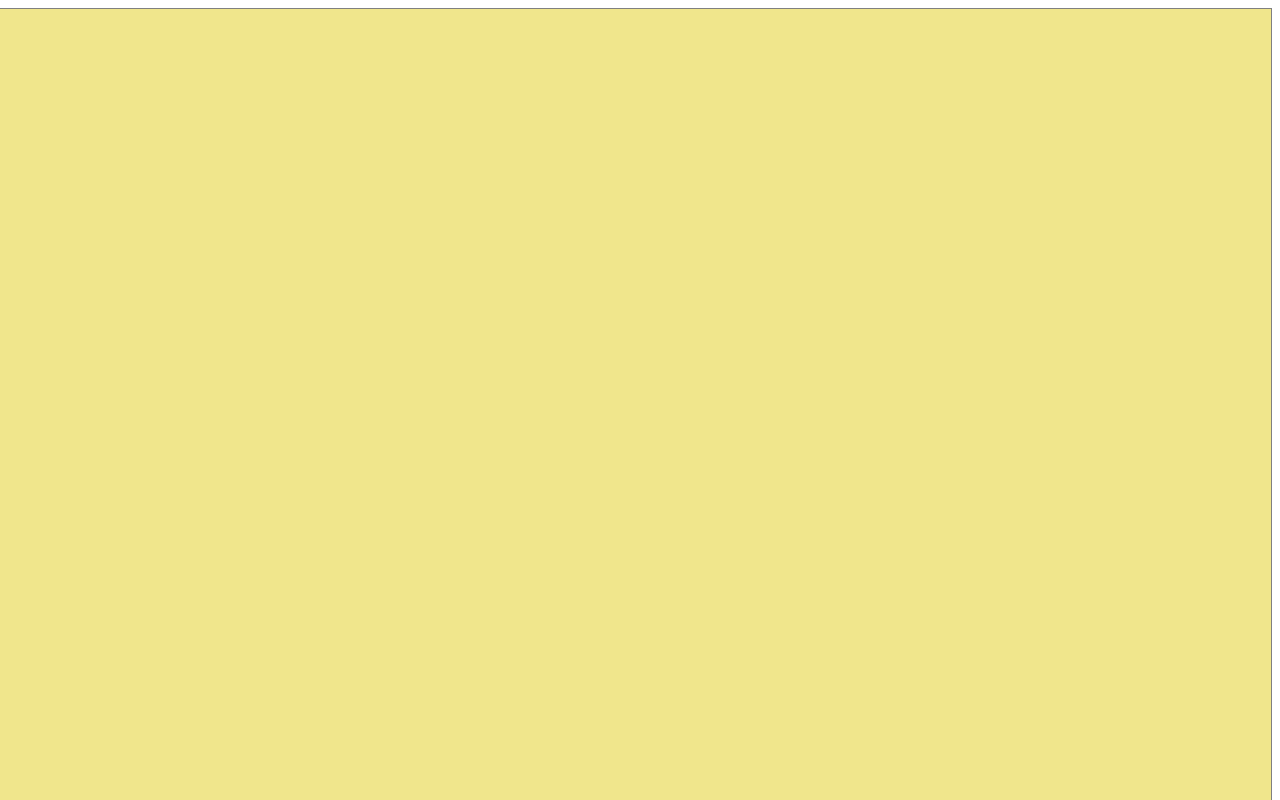
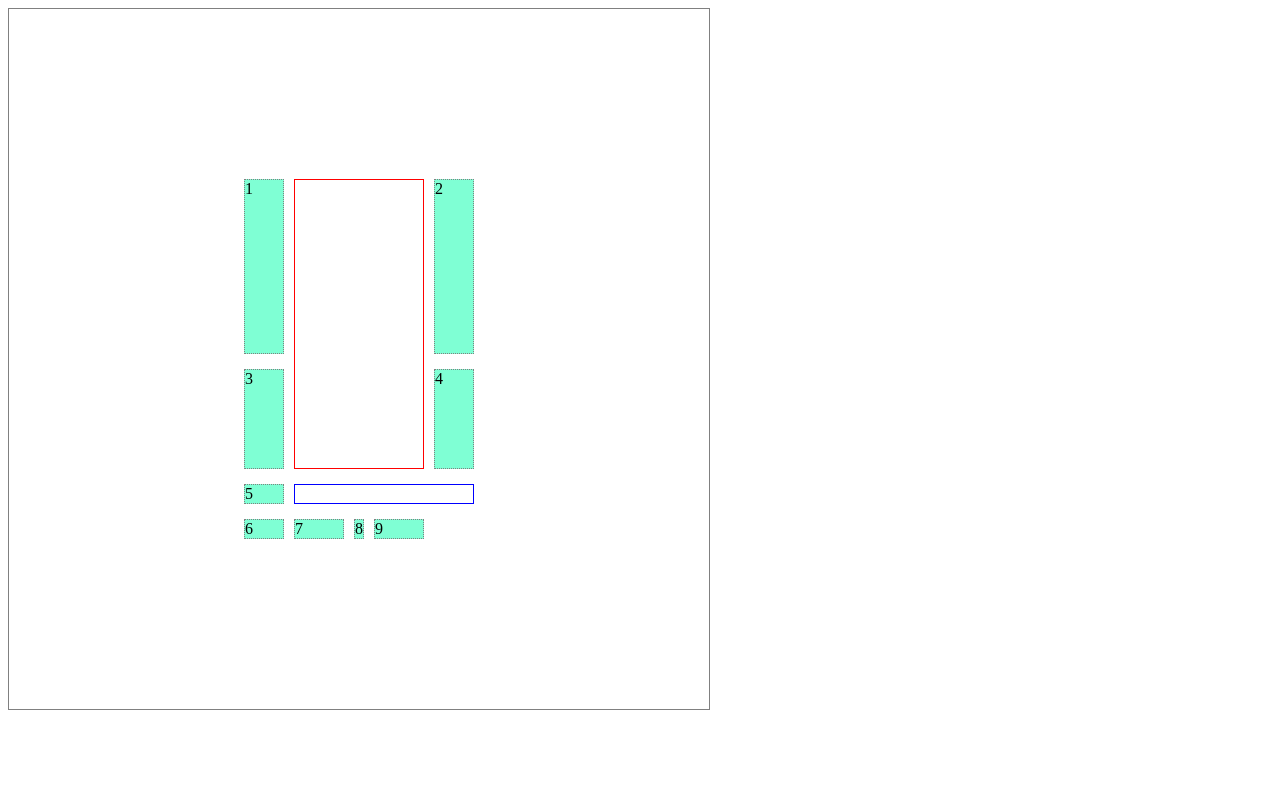
Before and after one commit to finav12/sk-training, a plain HTML site: page index.html in a window 1280 px wide. Shown: the top 800 px of the page. Drawn offline with Linux system fonts and the light colour scheme.

Commit message:
add lesson 8

```diff
--- a/css/style.css
+++ b/css/style.css
@@ -1,30 +1,31 @@
-#conteiner {
-  width: 1700px;
-  height: 1300px;
-  border: 1px solid grey;
-
-justify-self: flex-end;
-  background-color: khaki;
-  /* flex-grow: 1;
-  justify-content: center;
-  align-items: center; */
-  /* justify-self: flex-end; */
-
-
+.conteiner {
+  display: grid;
+  width: 700px;
+  height: 700px;
+  border: 1px solid gray;
+   /* grid-template-columns: repeat(3,80px);
+   grid-template-rows: repeat(3,80px); */
+   grid-template-columns:[first] 40px [line2] 50px [line3] auto [col4-start] 50px [five]40px [end];
+   grid-template-rows:  [row1-start] 25% [row1-end] 100px [third-line] auto [lost-line] ;
+   grid-gap: 15px 10px;
+   justify-content: center;
+   align-content:center;
 }
-.box {
-  width: 150px;
-  height: 150px;
-  background-color: lawngreen;
-  margin: 10px;
-  border: 2px solid blue;
-
-  /* flex-grow: 1; */
+.box{
+  /* width: 100px;
+  height: 100px; */
+  background-color: aquamarine;
+  border: 1px dotted grey;
 }
-#box2{
-   /* align-self: flex-end; */
-
+.item__a{
+  grid-column-start: 2 ;
+  grid-column-end: five;
+  grid-row-start: row1-start;
+  grid-row-end: 3;
+  border: 1px solid red;
 }
-#box4{
-    /* justify-content: flex-end; */
+.item__с{
+  border: 1px solid blue;
+  grid-column: 2 / span 4;
+  grid-row: third-line / 4 ;
 }
--- a/index.html
+++ b/index.html
@@ -1,19 +1,29 @@
 <!DOCTYPE html>
 <html lang="en">
+
 <head>
-    <meta charset="UTF-8">
-    <meta http-equiv="X-UA-Compatible" content="IE=edge">
-    <meta name="viewport" content="width=device-width, initial-scale=1.0">
-    <title>Document</title>
-    <link rel="stylesheet" href="css/style.css ">
+  <meta charset="UTF-8">
+  <meta http-equiv="X-UA-Compatible" content="IE=edge">
+  <meta name="viewport" content="width=device-width, initial-scale=1.0">
+  <title>Document</title>
+  <link rel="stylesheet" href="css/style.css ">
 </head>
-<body><div class="conteiner">
-  <div id="conteiner">
-      <div class="box" id="box1">1</div>
-      <div class="box" id="box2">2</div>
-      <div class="box" id="box3">3</div>
-      <div class="box" id="box4">4</div>
+
+<body>
+  <div class="conteiner">
+    <div class="box">1</div>
+    <div class="box">2</div>
+    <div class="box">3</div>
+    <div class="box">4</div>
+    <div class="box">5</div>
+    <div class="box">6</div>
+    <div class="box">7</div>
+    <div class="box">8</div>
+    <div class="box">9</div>
+    <div class="item__a"></div>
+    <div class="item__с"></div>
+
   </div>
-</div>
 </body>
+
 </html>
```
